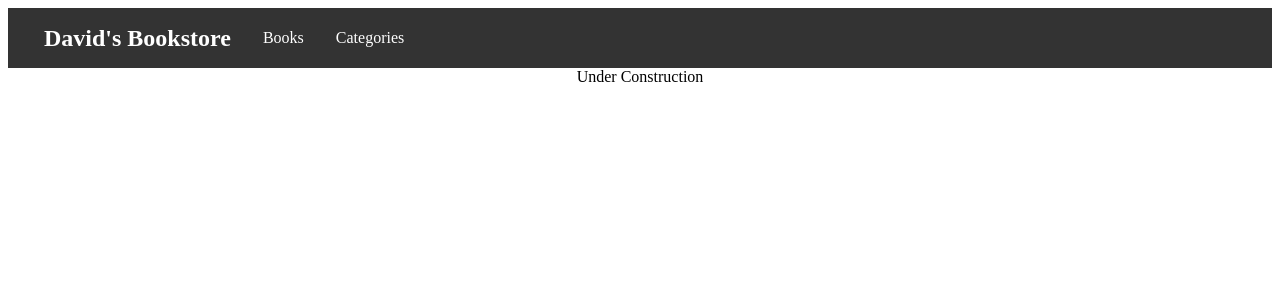
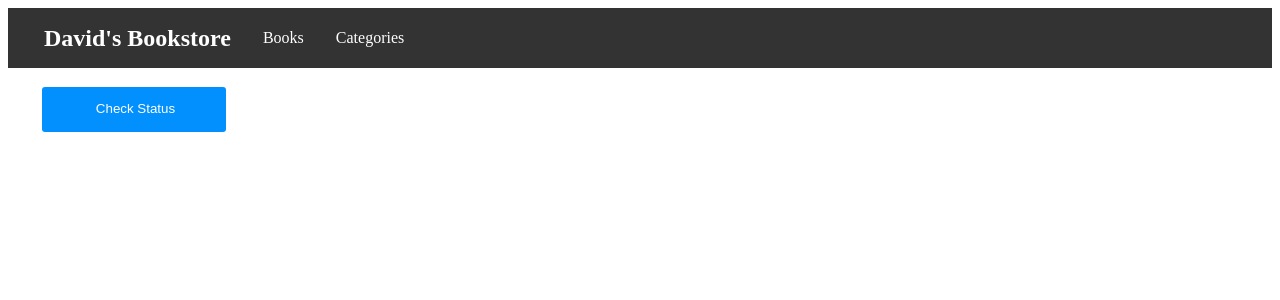
Before and after one commit to david63011/Bookstore, a React (Create React App) app: page /categories in a window 1280 px wide. Shown: the top 300 px of the page. Built offline with nearby package versions, Linux system fonts and the light colour scheme.

Commit message:
fixed button

```diff
--- a/src/App.css
+++ b/src/App.css
@@ -59,6 +59,26 @@ form input {
   color: white;
   border: none;
   cursor: pointer;
+}
+
+.stat-container{
+  display: flex;
+
+  }
+
+.cat-btn {
+  background-color: #0290ff;
+  width: 11.5rem;
+  height: 2.813rem;
+  margin: 1.188rem 0 0 2.125rem;
+  padding: 0.801rem 1.188rem 0.886rem 1.375rem;
+  border-radius: 3px;
+  color: white;
+  border: none;
+  cursor: pointer;
+  justify-content: center;
+  align-items: center;
+
 }
 
 .books {
--- a/src/component/BookActions.js
+++ b/src/component/BookActions.js
@@ -1,8 +1,6 @@
-/* eslint-disable no-unused-vars */
 import { useDispatch } from 'react-redux';
 import { useState } from 'react';
 import { addBook } from '../redux/Books/Books';
-// import { bookReducers } from '';
 
 const BookActions = () => {
   const [title, setTitle] = useState('');
--- a/src/component/Removebook.js
+++ b/src/component/Removebook.js
@@ -1,4 +1,3 @@
-/* eslint-disable no-unused-vars */
 import React from 'react';
 import { useDispatch } from 'react-redux';
 import { removeBook } from '../redux/Books/Books';
--- a/src/pages/Cats.js
+++ b/src/pages/Cats.js
@@ -1,19 +1,17 @@
-import { useDispatch } from 'react-redux';
+import { useDispatch, useSelector } from 'react-redux';
 import { checkStatus } from '../redux/Categories/Categories';
 
 const Cats = () => {
+  const cat = useSelector((state) => state.categorie);
   const dispatch = useDispatch();
 
+  const handleFilterChange = () => {
+    dispatch(checkStatus());
+  };
   return (
-    <div className="cats">
-      <div
-        className="cat-div"
-        onClick={() => {
-          dispatch(checkStatus());
-        }}
-      >
-        Under Construction
-      </div>
+    <div ClassName= 'stat-container'>
+        <button className='cat-btn' type='button' onClick={handleFilterChange}>Check Status</button>
+        <p>{cat}</p>
     </div>
   );
 };
--- a/src/pages/Firstbook.js
+++ b/src/pages/Firstbook.js
@@ -5,14 +5,14 @@ import BookActions from '../component/BookActions';
 
 const Firstbook = () => (
     <div className="book-container">
-      {useSelector((state) => state.books).map((book) => (
+      {useSelector((state) => state.books).map((books) => (
         <Books
-          key={book.id}
-          id={book.id}
-          title={book.title}
-          author={book.author}
-          completed={book.completed}
-          chapter={book.chapter}
+          key={books.id}
+          id={books.id}
+          title={books.title}
+          author={books.author}
+          completed={books.completed}
+          chapter={books.chapter}
         />
       ))}
       <BookActions />
--- a/src/redux/books/ConfigureStore.js
+++ b/src/redux/books/ConfigureStore.js
@@ -5,7 +5,7 @@ import categoriesReducer from '../Categories/Categories';
 
 const rootReducer = combineReducers({
   books: bookReducer,
-  categories: categoriesReducer,
+  categorie: categoriesReducer,
 });
 
 const store = configureStore({ reducer: rootReducer });
```
